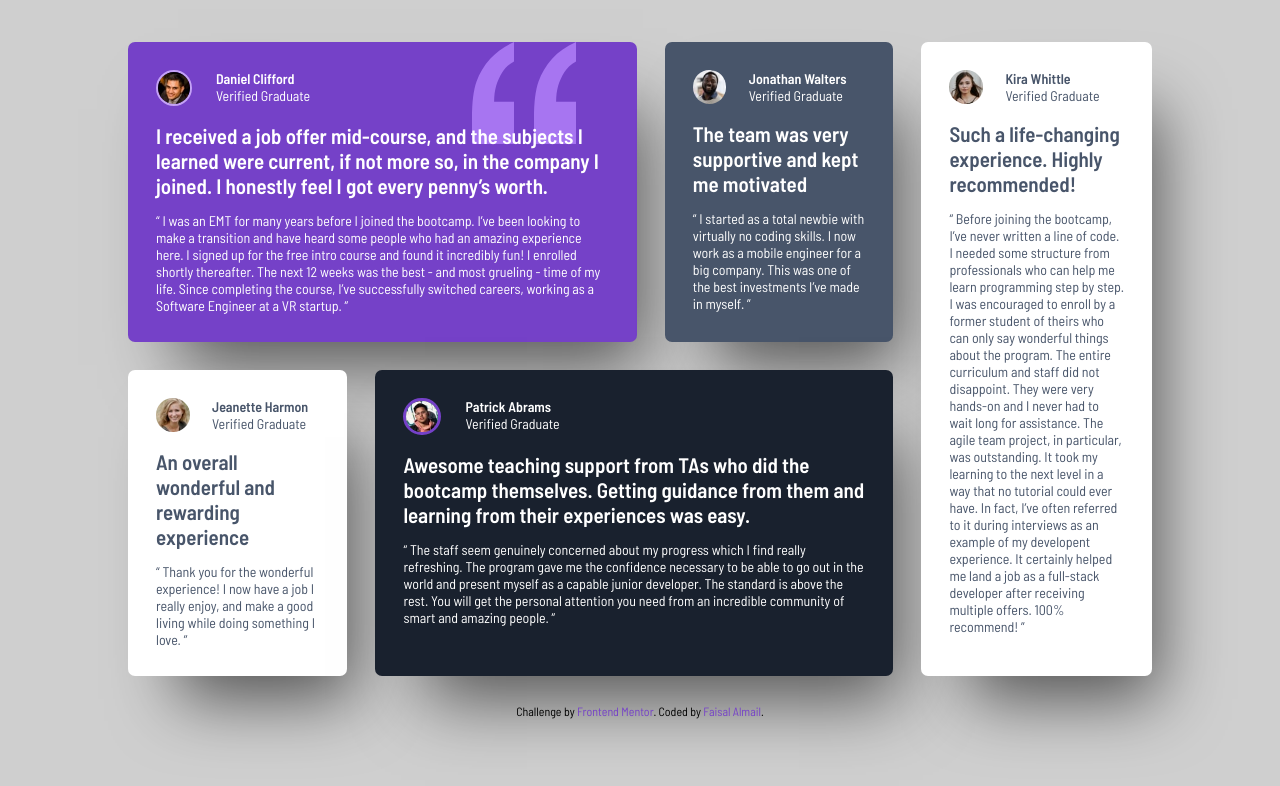
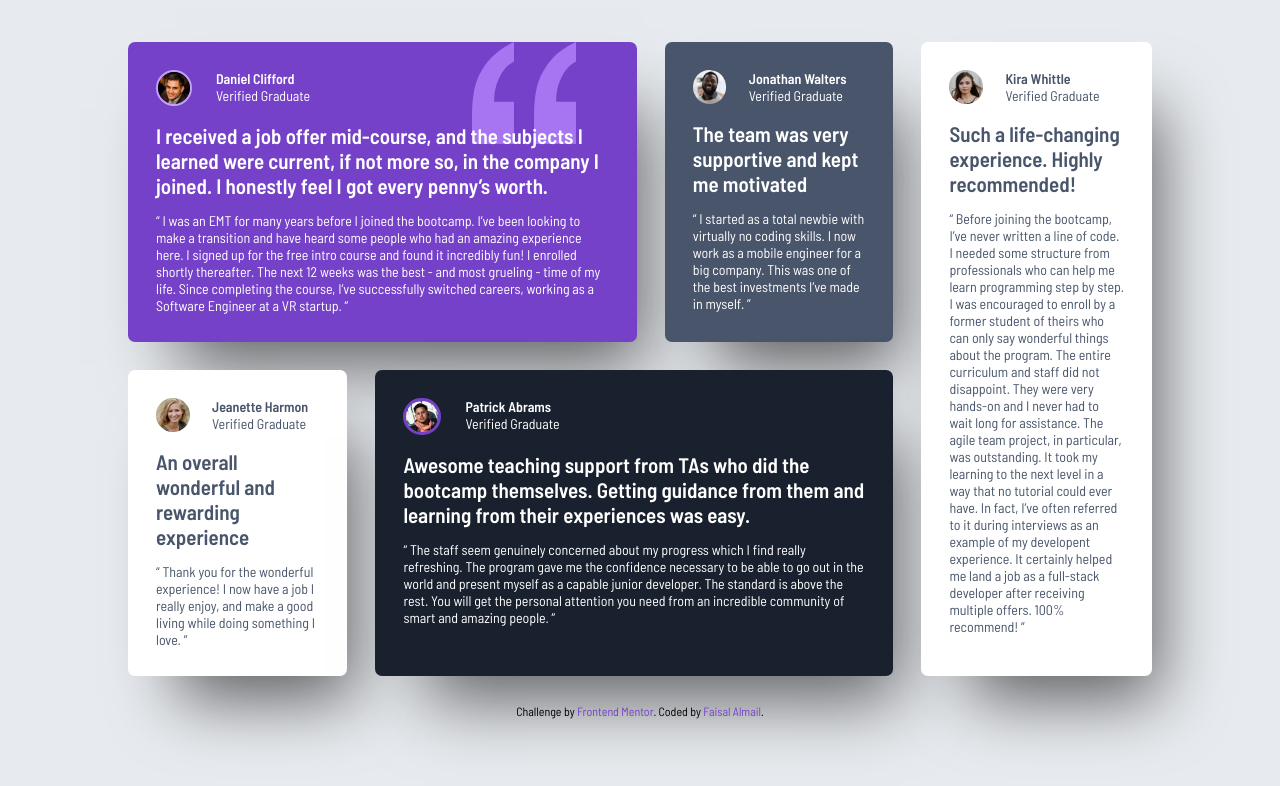
Before and after one commit to faisalalmail/Testimonials-grid-section, a plain HTML site: page index.html in a window 1280 px wide. Drawn offline with Linux system fonts and the light colour scheme.

Commit message:
style update

```diff
--- a/style.css
+++ b/style.css
@@ -25,7 +25,7 @@
 - Weights: 500, 600 */
 
 html {
-    background-color: var(--Grey200);
+    background-color: var(--Grey100);
     font-family: "Barlow Semi Condensed", sans-serif;
     font-size: 14px;
 
```
